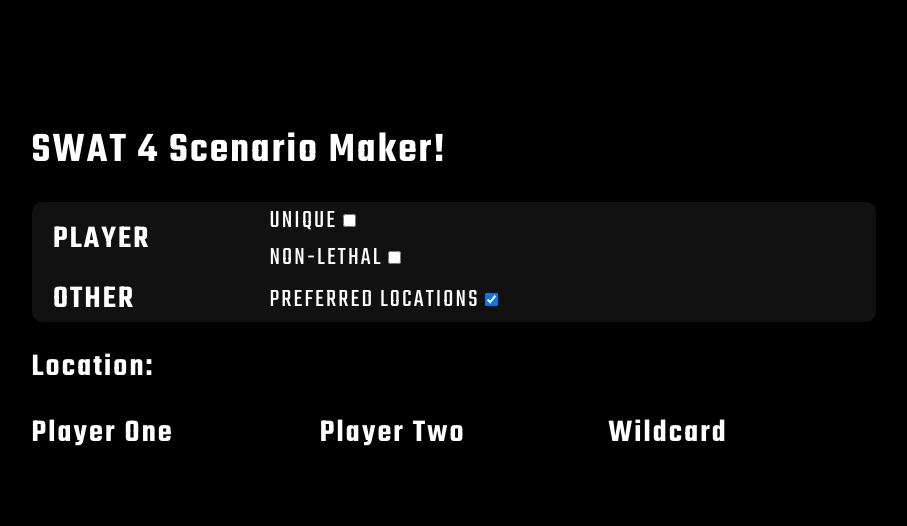
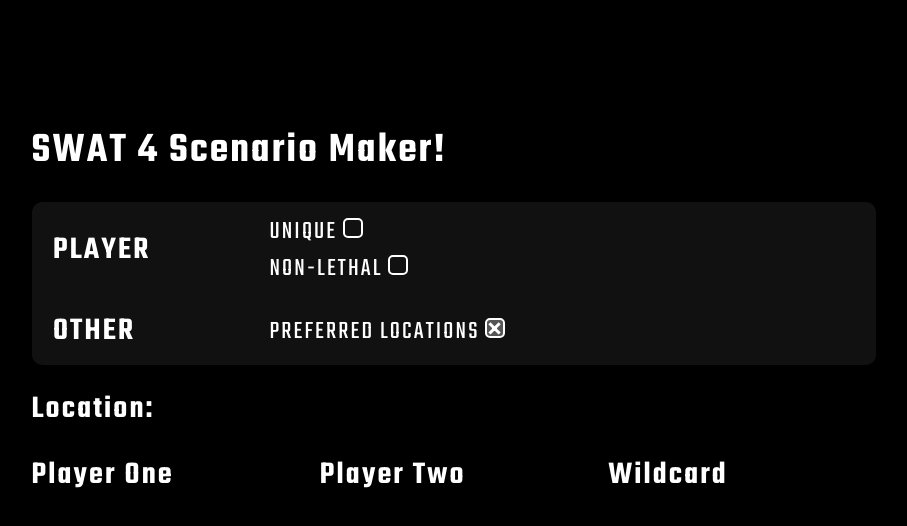
Before and after one commit to coldspire/Swat4ScenarioMaker, a website built with webpack: page app/index.html in a window 1280 px wide. Shown: the whole page, without its empty margins (186-1093 px from the left). Built offline with nearby package versions, Linux system fonts and the light colour scheme; files whose address does not match are found by name.

Commit message:
Add custom checkboxes

```diff
--- a/app/partials/_options.html
+++ b/app/partials/_options.html
@@ -3,12 +3,18 @@
         <h3 class="options-header">Player</h3>
         <ul class="options-list">
             <li>
-                <label for="is-unique">Unique</label>
-                <input type="checkbox" id="is-unique">
+                <label for="is-unique">
+                    Unique
+                    <input type="checkbox" id="is-unique">
+                    <span class="checkbox-custom"></span>
+                </label>
             </li>
             <li>
-                <label for="is-nonlethal">Non-lethal</label>
-                <input type="checkbox" id="is-nonlethal">
+                <label for="is-nonlethal">
+                    Non-lethal
+                    <input type="checkbox" id="is-nonlethal">
+                    <span class="checkbox-custom"></span>
+                </label>
             </li>
         </ul>
     </fieldset>
@@ -16,8 +22,11 @@
         <h3 class="options-header">Other</h3>
         <ul class="options-list">
             <li>
-                <label for="only-preferred-locations">Preferred locations</label>
-                <input type="checkbox" id="only-preferred-locations" checked>
+                <label for="only-preferred-locations">
+                    Preferred locations
+                    <input type="checkbox" id="only-preferred-locations" checked>
+                    <span class="checkbox-custom"></span>
+                </label>
             </li>
         </ul>
     </fieldset>
--- a/app/styles/index.css
+++ b/app/styles/index.css
@@ -87,12 +87,12 @@
 
 .options {
     display: grid;
-    grid-template-columns: minmax(min-content, 1fr) 3fr;
+    grid-template-columns: 1fr 3fr;
     justify-content: center;
     align-items: center;
     gap: 1rem;
 
-    padding: 0 1rem;
+    padding: 0.5rem 1rem;
 
     border: 0;
 }
@@ -130,3 +130,47 @@
 .options-list li:not(:last-child) {
     margin-right: 1rem;
 }
+
+.options-list li label {
+    cursor: pointer;
+}
+
+/** Checkbox styling **/
+
+.options {
+    --checkbox-dim: 0.75rem;
+}
+
+/* Actual checkbox is hidden */
+.options input[type="checkbox"] {
+    position: absolute;
+    display: none;
+    opacity: 0;
+}
+
+.options .checkbox-custom {
+    font-size: calc(1rem + var(--checkbox-dim));
+
+    display: inline-block;
+    height: var(--checkbox-dim);
+    width: var(--checkbox-dim);
+
+    position: relative;
+
+    border: 2px solid white;
+    border-radius: 5px;
+}
+
+.options input[type="checkbox"]:checked ~ .checkbox-custom {
+    background-color: #555;
+}
+
+.options input[type="checkbox"]:checked ~ .checkbox-custom::after {
+    position: absolute;
+    top: calc(var(--checkbox-dim) * -1);
+    height: var(--checkbox-dim);
+    width: var(--checkbox-dim);
+    content: '\00d7';
+}
+
+/** **/
```
